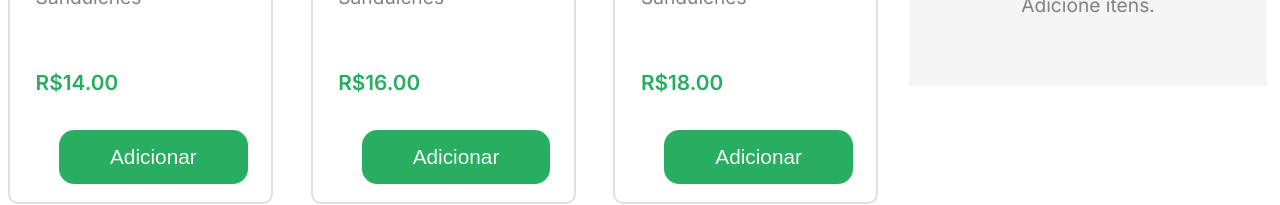
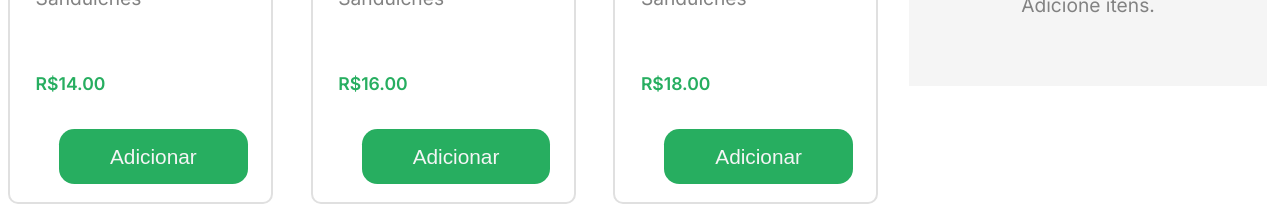
Before and after one commit to Kenzie-Academy-Brasil-Developers/react-entrega-s1-hamburgueria-da-kenzie-johkker, a React (Create React App) app: page / in a window 1280 px wide. Shown: the part 328-533 px from the top of the page. Built offline with nearby package versions, Linux system fonts and the light colour scheme.

Commit message:
Fine-tunning

```diff
--- a/src/components/MenuContainer/style.css
+++ b/src/components/MenuContainer/style.css
@@ -40,6 +40,7 @@
     align-items: flex-start;
     justify-content: space-between;
     overflow: hidden;
+    width: 68vw;
   }
   .App__list__cards {
     width: 30%;
--- a/src/components/Product/style.css
+++ b/src/components/Product/style.css
@@ -72,7 +72,7 @@
     top: -10%;
   }
   .card__info--price {
-    font-size: 1.3rem;
+    font-size: 1.1rem;
   }
 
   .card__button {
--- a/src/index.css
+++ b/src/index.css
@@ -10,3 +10,12 @@
 code {
   font-family: "Inter", sans-serif;
 }
+
+html::-webkit-scrollbar {
+  display: none;
+}
+
+html {
+  -ms-overflow-style: none;
+  scrollbar-width: none;
+}
```
